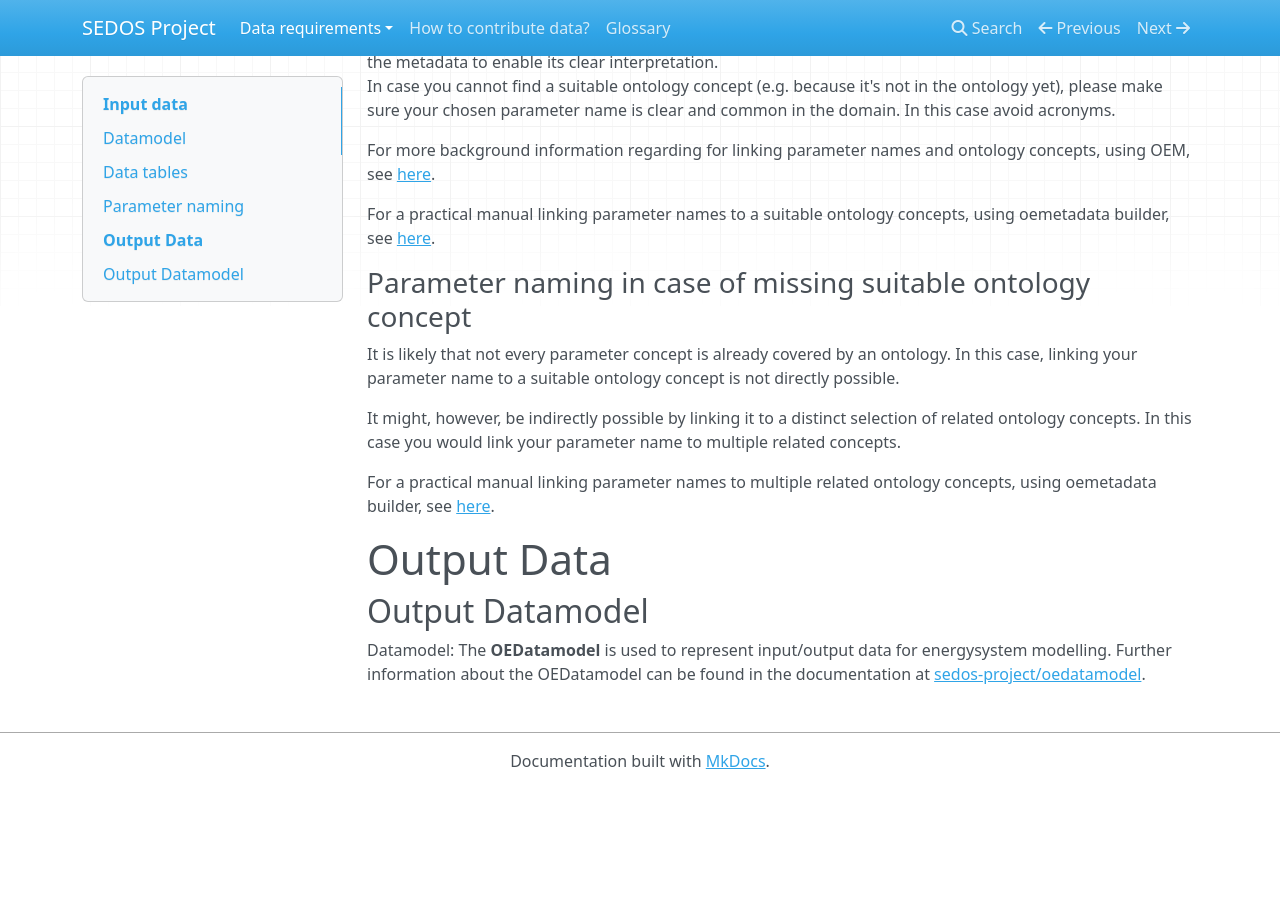
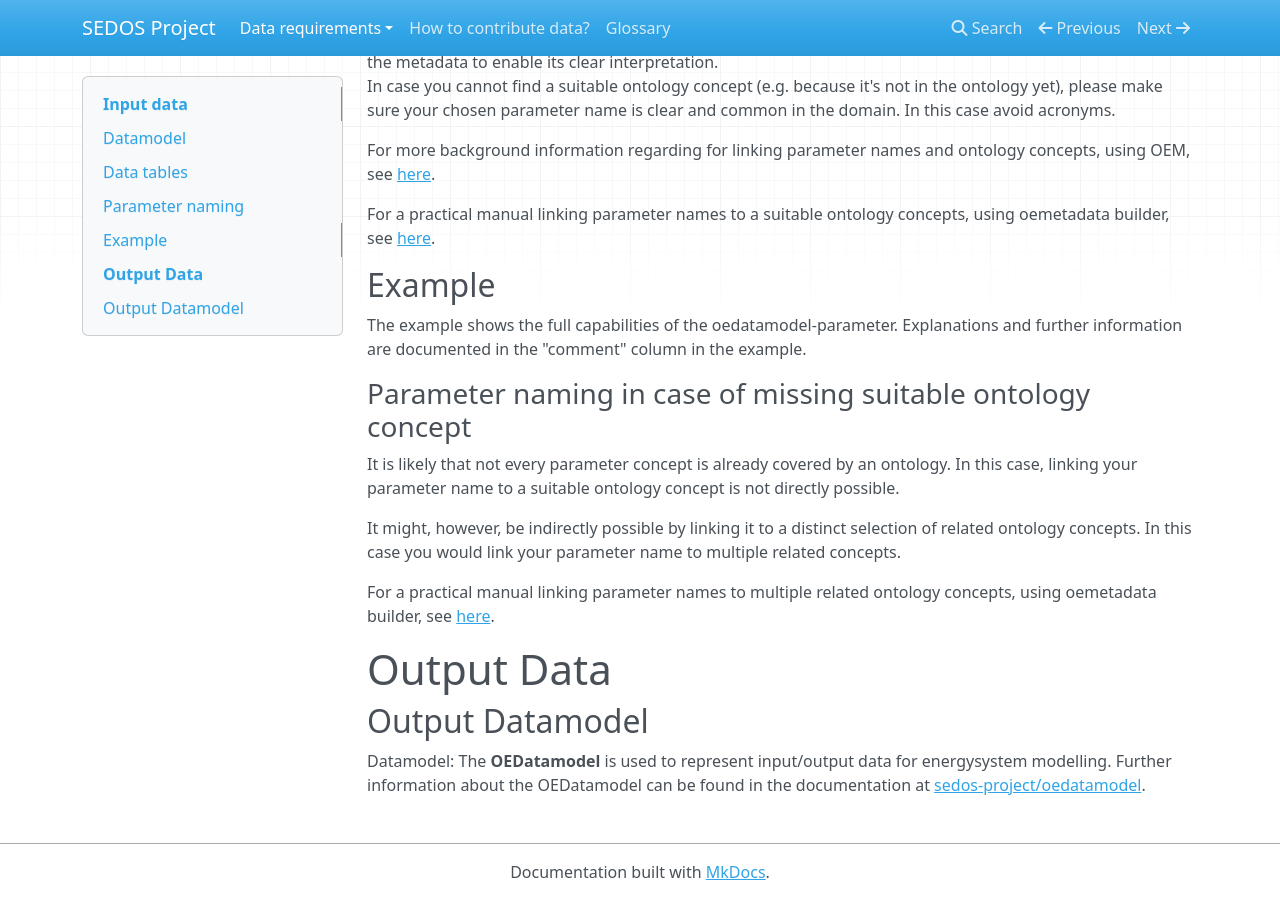
Before and after one commit to sedos-project/organization, an MkDocs documentation site: the page built from docs/data_requirements/input_data.md, in a window 1280 px wide and 900 px high, scrolled down 5467 px. Built offline with MkDocs 1.6.1, drawn with Linux system fonts in a browser that asks for light colours; nearby versions of some CDN libraries; before the commit the page ends 6256 px from its top, so only the background shows below that.

Commit message:
Add example section

```diff
--- a/docs/data_requirements/input_data.md
+++ b/docs/data_requirements/input_data.md
@@ -214,6 +214,12 @@ For more background information regarding for linking parameter names and ontolo
 
 For a practical manual linking parameter names to a suitable ontology concepts, using oemetadata builder, see [here](ontology.md#Link-a-parameter-name-to-a-suitable-ontology-concept).
 
+## Example
+
+The example shows the full capabilities of the oedatamodel-parameter. Explanations and further information are
+documented in the "comment" column in the example.
+
+
 ### Parameter naming in case of missing suitable ontology concept
 
 It is likely that not every parameter concept is already covered by an ontology. In this case, linking your parameter name to a suitable ontology concept is not directly possible.
```
